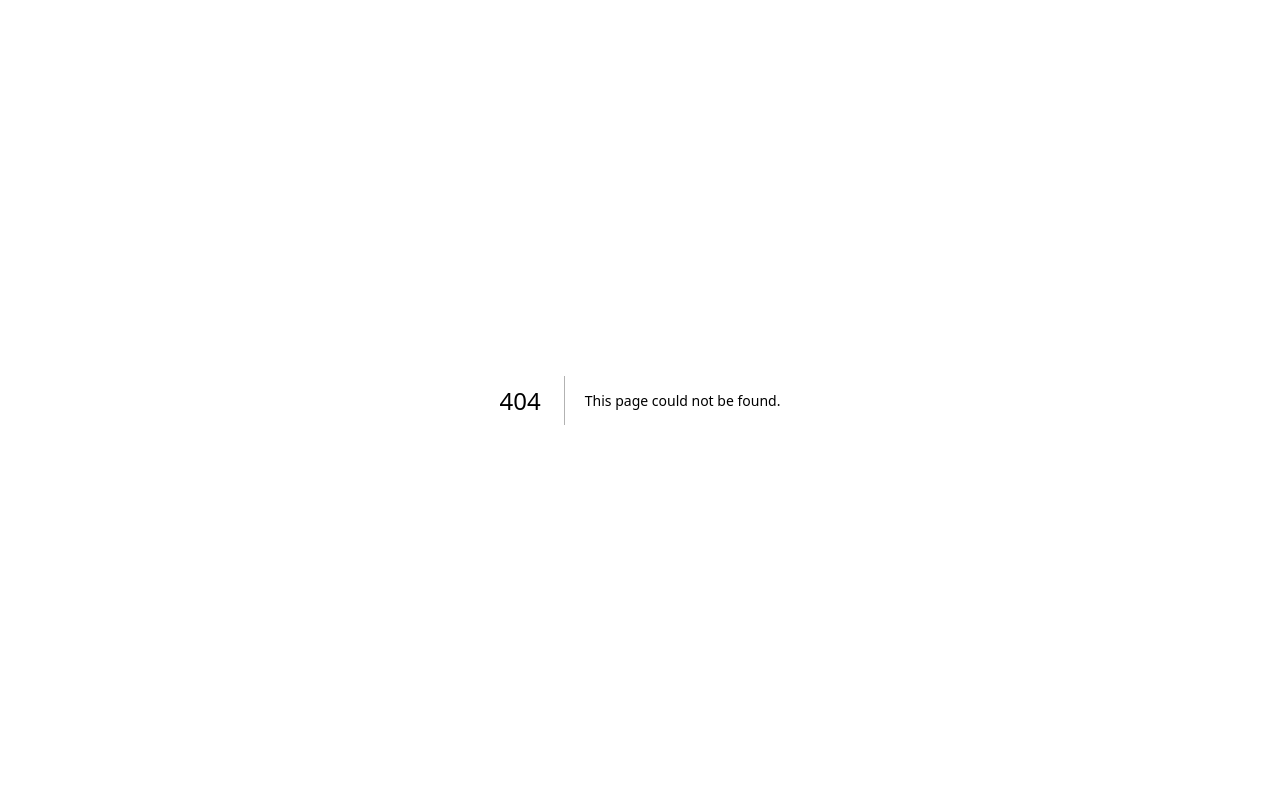
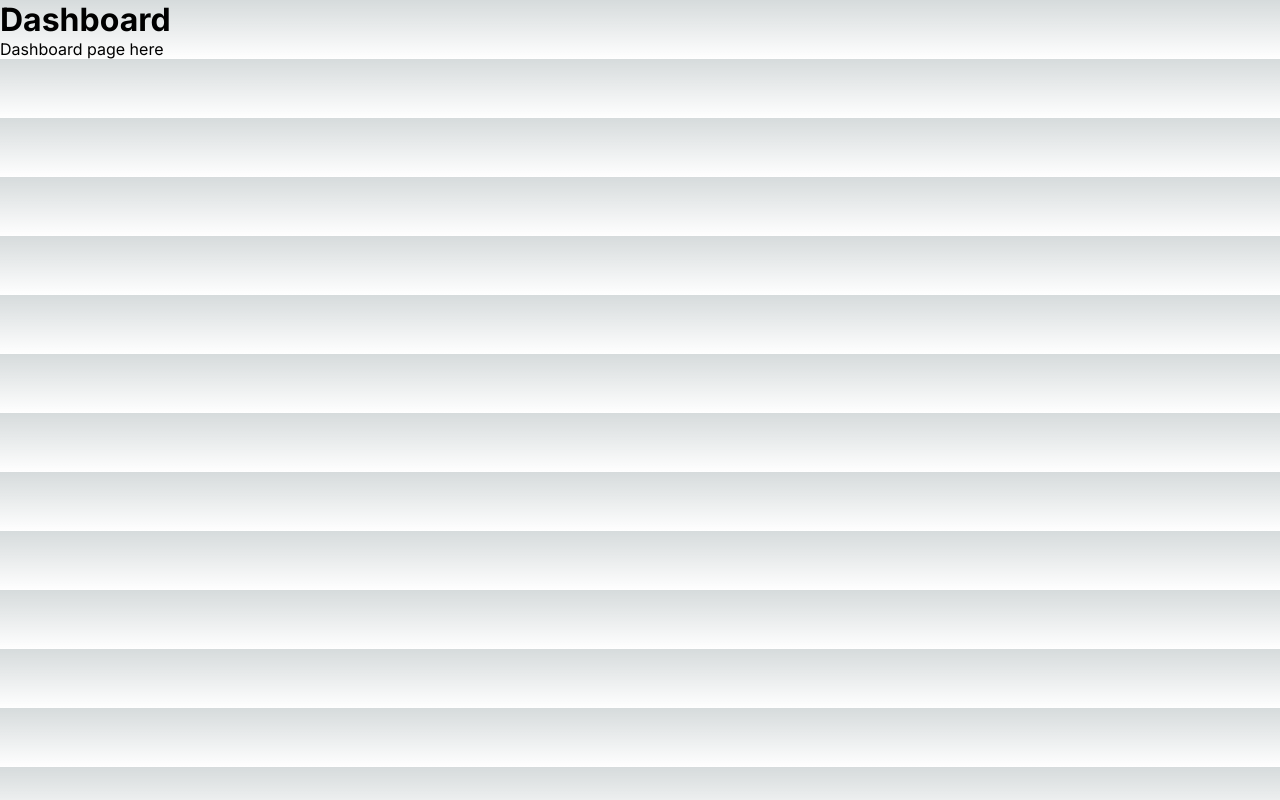
Before and after one commit to Wookie3/in, a Next.js app: page /dashboard in a window 1280 px wide. Before the commit this address had no page. Built offline with nearby package versions, Linux system fonts and the light colour scheme.

Commit message:
next-setup

```diff
--- /dev/null
+++ b/src/app/dashboard/page.js
@@ -0,0 +1,13 @@
+// Dashboard
+
+import Link from "next/link";
+
+const Dashboard = () => {
+    return (
+        <div>
+            <h1>Dashboard</h1>
+            <p>Dashboard page here</p>
+        </div>
+    )
+};
+export default Dashboard;
--- a/src/app/layout.js
+++ b/src/app/layout.js
@@ -4,8 +4,8 @@ import './globals.css'
 const inter = Inter({ subsets: ['latin'] })
 
 export const metadata = {
-  title: 'Create Next App',
-  description: 'Generated by create next app',
+  title: 'Incented Protocol',
+  description: 'A web 2 version of Incented Protocol, a web 3 application.',
 }
 
 export default function RootLayout({ children }) {
--- a/src/app/page.js
+++ b/src/app/page.js
@@ -1,6 +1,7 @@
 import Image from 'next/image'
 import styles from './page.module.css'
 
+// Login page for the app, landing page.
 export default function Home() {
   return (
     <main className={styles.main}>
```
Also changed, not shown: src/app/submit-task/page.js (added, +11 -0 lines), src/app/utils/superbaseClient.js (added, +7 -0 lines), src/app/task-details/page.js (added), src/app/task-list/page.js (added), src/app/validation/page.js (added), 1 other file (tests, documents, lock files or other folders).
